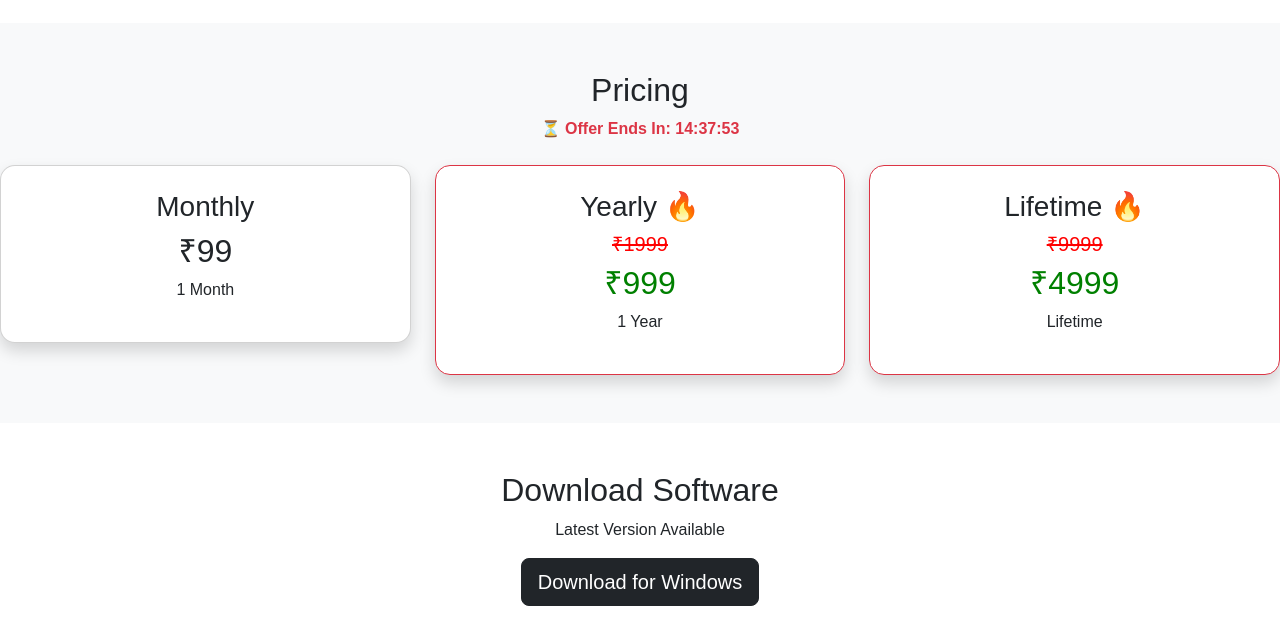
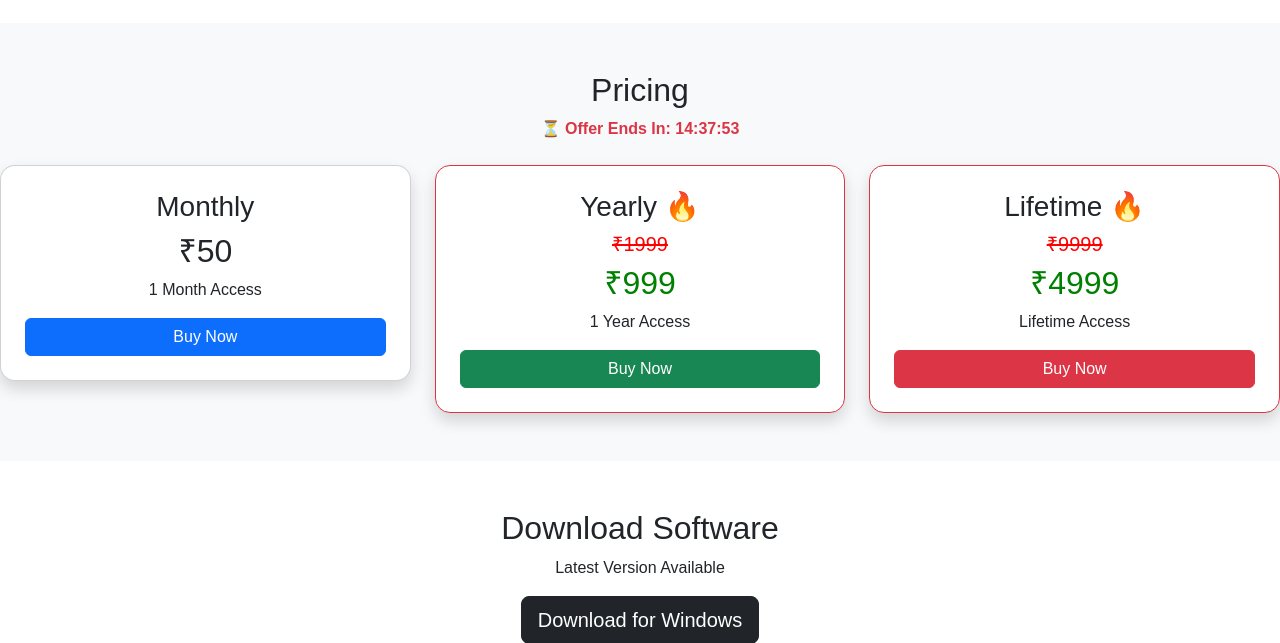
Before and after one commit to kpvkpiyush7-cmd/license-server, a Flask app: page / in a window 1280 px wide. Shown: the part 1708-2351 px from the top of the page. Run offline with Flask 3, Linux system fonts and the light colour scheme; some libraries are stand-ins or nearby versions.

Commit message:
Update index.html

```diff
--- a/templates/index.html
+++ b/templates/index.html
@@ -138,29 +138,51 @@
 
 <div class="row mt-4">
 
+<!-- MONTH -->
 <div class="col-md-4">
 <div class="card p-4 shadow">
 <h3>Monthly</h3>
-<h2>₹99</h2>
-<p>1 Month</p>
+<h2>₹50</h2>
+<p>1 Month Access</p>
+
+<button class="btn btn-primary w-100" onclick="buyPlan('1 Month')">
+Buy Now
+</button>
+
 </div>
 </div>
 
+<!-- YEAR -->
 <div class="col-md-4">
 <div class="card p-4 shadow border border-danger">
 <h3>Yearly 🔥</h3>
+
 <h5 style="text-decoration:line-through;color:red;">₹1999</h5>
 <h2 style="color:green;">₹999</h2>
-<p>1 Year</p>
+
+<p>1 Year Access</p>
+
+<button class="btn btn-success w-100" onclick="buyPlan('1 Year')">
+Buy Now
+</button>
+
 </div>
 </div>
 
+<!-- LIFETIME -->
 <div class="col-md-4">
 <div class="card p-4 shadow border border-danger">
 <h3>Lifetime 🔥</h3>
+
 <h5 style="text-decoration:line-through;color:red;">₹9999</h5>
 <h2 style="color:green;">₹4999</h2>
-<p>Lifetime</p>
+
+<p>Lifetime Access</p>
+
+<button class="btn btn-danger w-100" onclick="buyPlan('Lifetime')">
+Buy Now
+</button>
+
 </div>
 </div>
 
```
